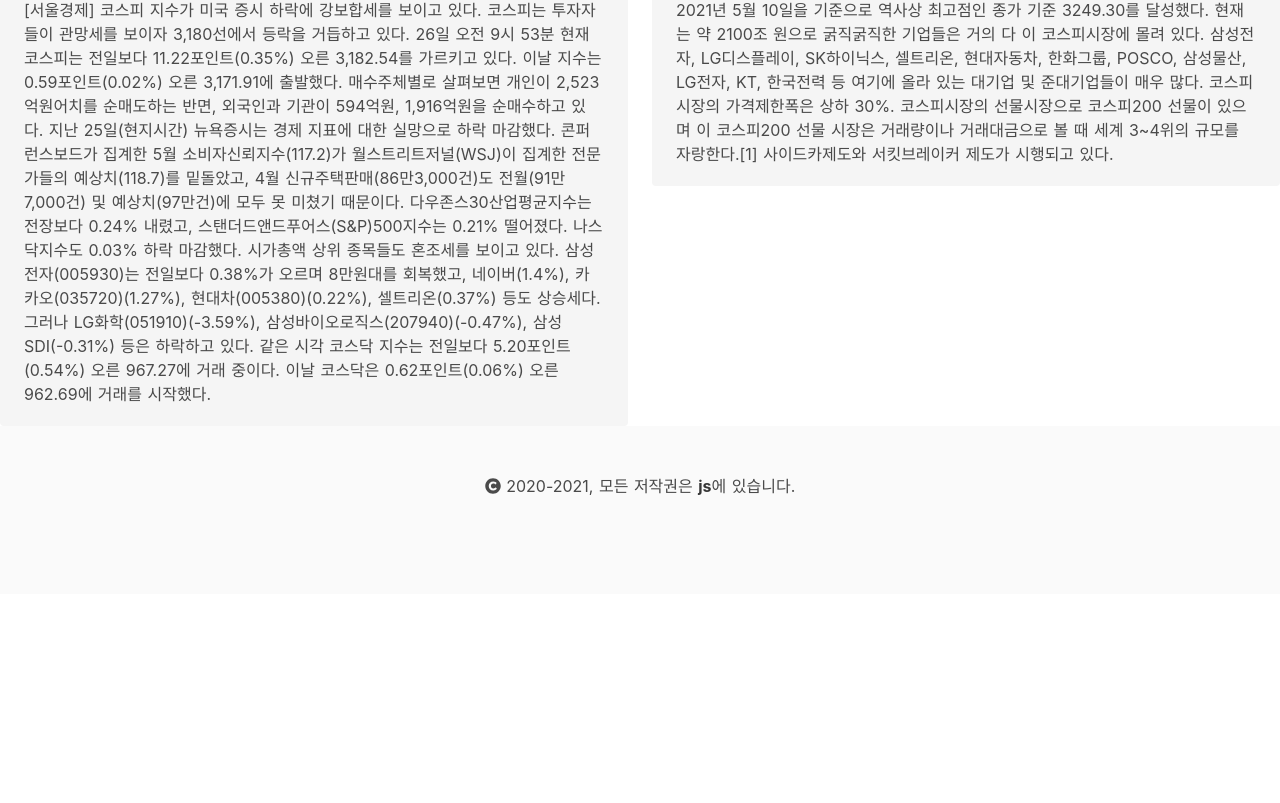
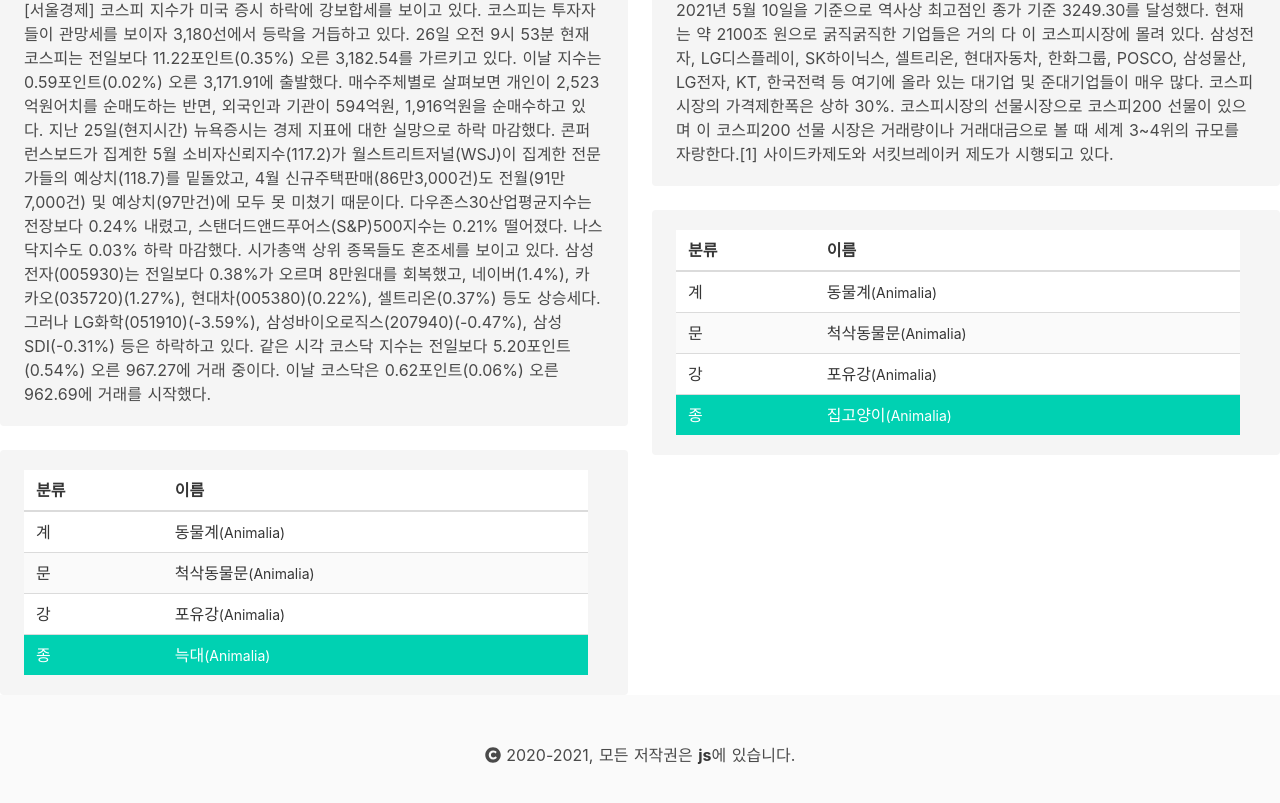
Before and after one commit to Seop2/mycloud1_2021, a Nuxt app: page / in a window 1280 px wide. Shown: the part 403-1206 px from the top of the page. Before the commit the page ends 997 px from the top, so only its background shows below. Built offline with nearby package versions, Linux system fonts and the light colour scheme.

Commit message:
add tables for dog and cat info

```diff
--- a/pages/index.vue
+++ b/pages/index.vue
@@ -36,6 +36,34 @@
 
           </div>
         </article>
+        <article class = "notification">
+            <table class="table is-striped is-hovable is-fullwidth">
+              <thead>
+                <tr>
+                  <th>분류</th>
+                  <th>이름</th>
+                </tr>
+              </thead>
+              <tbody>
+                <tr>
+                  <td>계</td>
+                  <td>동물계<small>(Animalia)</small></td>
+                </tr>
+                <tr>
+                  <td>문</td>
+                  <td>척삭동물문<small>(Animalia)</small></td>
+                </tr>
+                <tr>
+                  <td>강</td>
+                  <td>포유강<small>(Animalia)</small></td>
+                </tr>
+                <tr class="is-selected">
+                  <td>종</td>
+                  <td>늑대<small>(Animalia)</small></td>
+                </tr>
+              </tbody>
+            </table>
+          </article>
       </div>
 
       <div class="column">
@@ -52,6 +80,34 @@
 코스피시장의 가격제한폭은 상하 30%. 코스피시장의 선물시장으로 코스피200 선물이 있으며 이 코스피200 선물 시장은 거래량이나 거래대금으로 볼 때 세계 3~4위의 규모를 자랑한다.[1] 사이드카제도와 서킷브레이커 제도가 시행되고 있다.
           </div>
         </article>
+          <article class = "notification">
+            <table class="table is-striped is-hovable is-fullwidth">
+              <thead>
+                <tr>
+                  <th>분류</th>
+                  <th>이름</th>
+                </tr>
+              </thead>
+              <tbody>
+                <tr>
+                  <td>계</td>
+                  <td>동물계<small>(Animalia)</small></td>
+                </tr>
+                <tr>
+                  <td>문</td>
+                  <td>척삭동물문<small>(Animalia)</small></td>
+                </tr>
+                <tr>
+                  <td>강</td>
+                  <td>포유강<small>(Animalia)</small></td>
+                </tr>
+                <tr class="is-selected">
+                  <td>종</td>
+                  <td>집고양이<small>(Animalia)</small></td>
+                </tr>
+              </tbody>
+            </table>
+          </article>
       </div>
     </section>
   </div>
```
Also changed, not shown: 1 other file (tests, documents, lock files or other folders).
